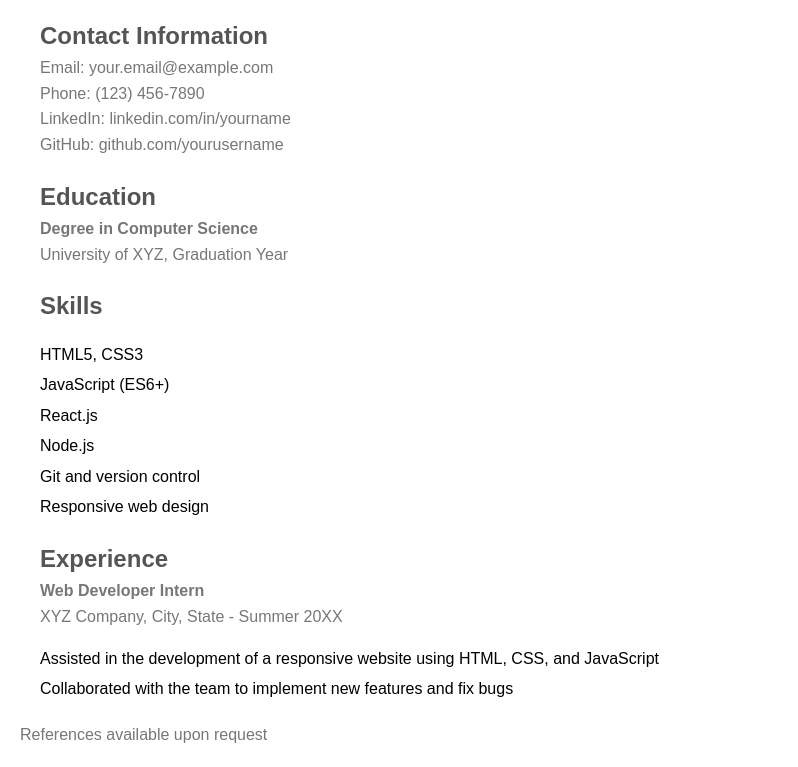
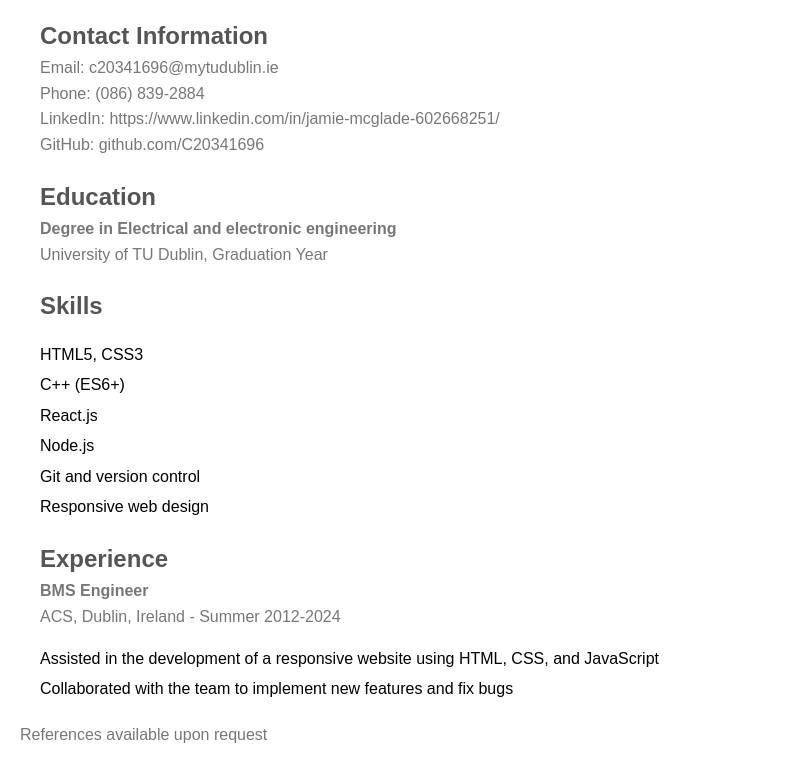
Before and after one commit to C20341696/my-first-static-web-app, a website: page src/index.html in a window 1280 px wide. Shown: the part 100-867 px from the top of the page, without its empty margins (0-798 px from the left). Drawn offline with Linux system fonts and the light colour scheme.

Commit message:
Update index.html

```diff
--- a/src/index.html
+++ b/src/index.html
@@ -52,29 +52,29 @@
 <body>
 
     <header>
-        <h1>Your Name</h1>
+        <h1>Jamie McGlade</h1>
         <p>Web Developer</p>
     </header>
 
     <section>
         <h2>Contact Information</h2>
-        <p>Email: your.email@example.com</p>
-        <p>Phone: (123) 456-7890</p>
-        <p>LinkedIn: linkedin.com/in/yourname</p>
-        <p>GitHub: github.com/yourusername</p>
+        <p>Email: c20341696@mytudublin.ie</p>
+        <p>Phone: (086) 839-2884</p>
+        <p>LinkedIn: https://www.linkedin.com/in/jamie-mcglade-602668251/</p>
+        <p>GitHub: github.com/C20341696</p>
     </section>
 
     <section>
         <h2>Education</h2>
-        <p><strong>Degree in Computer Science</strong></p>
-        <p>University of XYZ, Graduation Year</p>
+        <p><strong>Degree in Electrical and electronic engineering</strong></p>
+        <p>University of TU Dublin, Graduation Year</p>
     </section>
 
     <section>
         <h2>Skills</h2>
         <ul>
             <li>HTML5, CSS3</li>
-            <li>JavaScript (ES6+)</li>
+            <li>C++ (ES6+)</li>
             <li>React.js</li>
             <li>Node.js</li>
             <li>Git and version control</li>
@@ -84,8 +84,8 @@
 
     <section>
         <h2>Experience</h2>
-        <p><strong>Web Developer Intern</strong></p>
-        <p>XYZ Company, City, State - Summer 20XX</p>
+        <p><strong>BMS Engineer</strong></p>
+        <p>ACS, Dublin, Ireland - Summer 2012-2024</p>
         <ul>
             <li>Assisted in the development of a responsive website using HTML, CSS, and JavaScript</li>
             <li>Collaborated with the team to implement new features and fix bugs</li>
```
